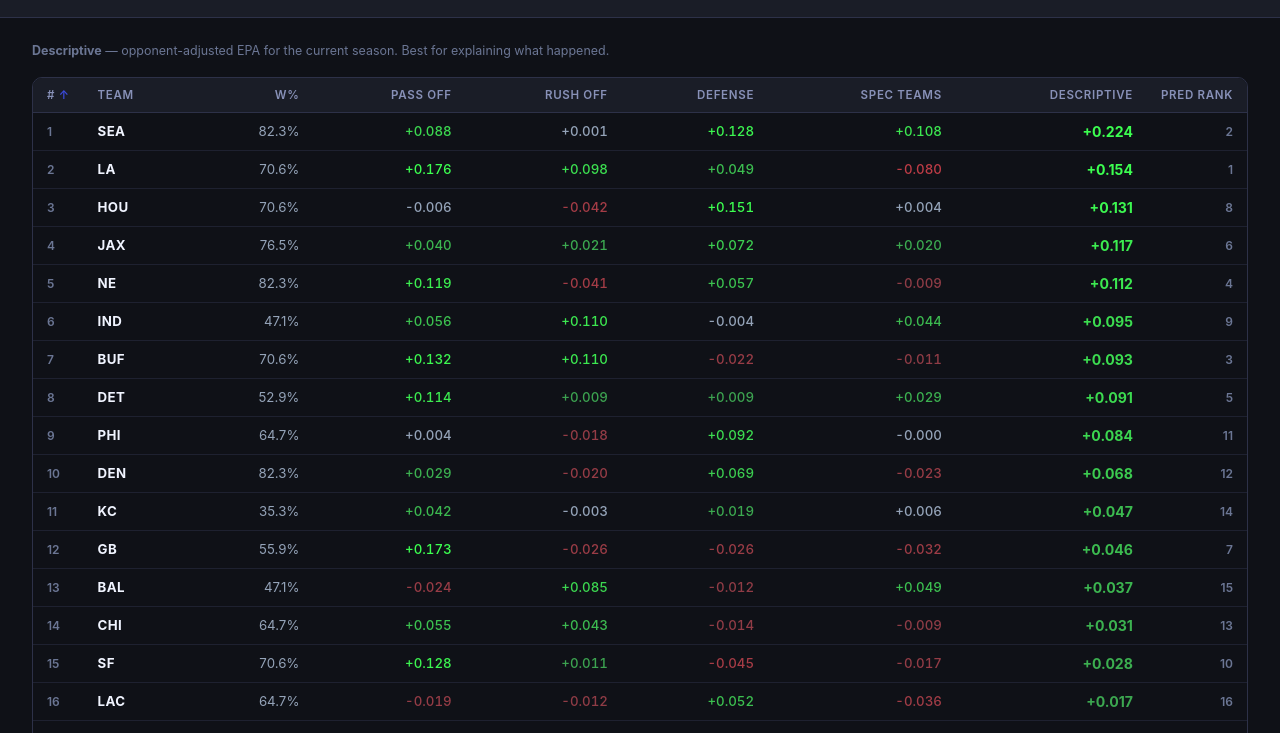
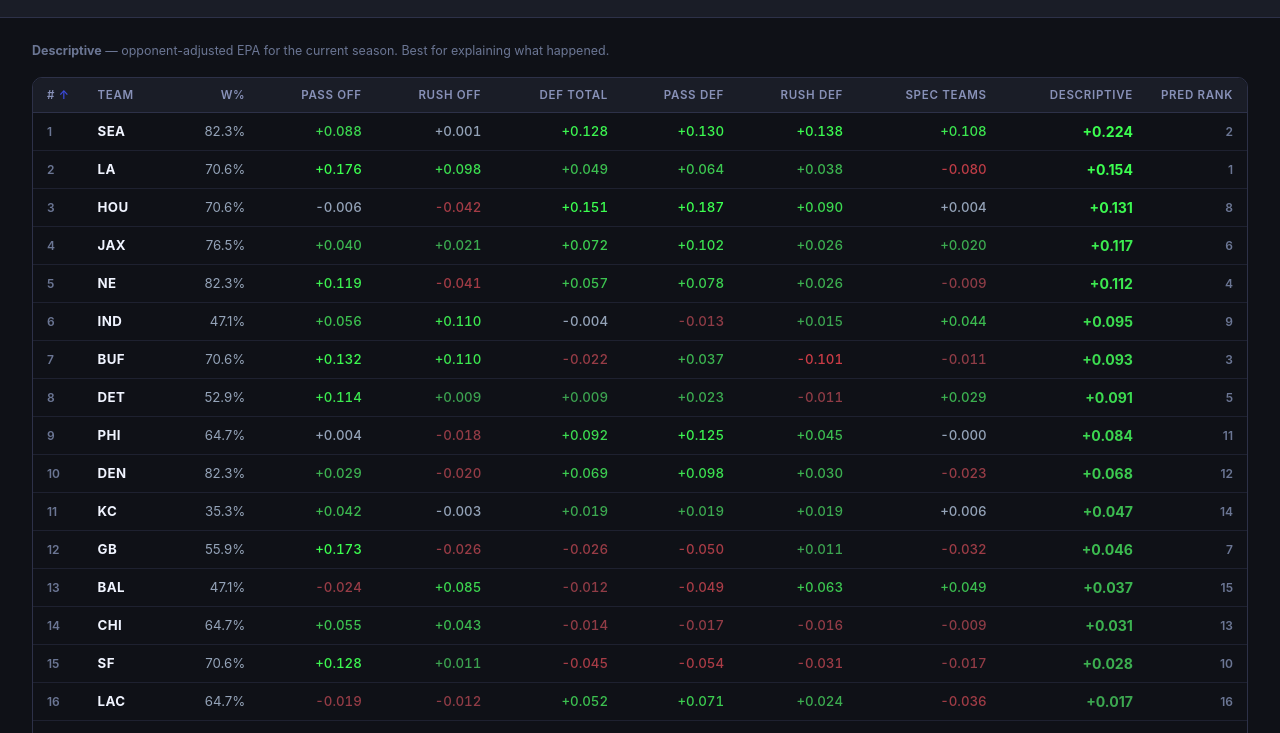
Before and after one commit to navinsharma79/football_ratings, a plain HTML site: page index.html in a window 1280 px wide. Shown: the part 67-800 px from the top of the page. Drawn offline with nearby package versions, Linux system fonts and the light colour scheme.

Commit message:
Add pass defense and rush defense columns to ratings table
Co-Authored-By: Claude Sonnet 4.6 <noreply@anthropic.com>

```diff
--- a/index.html
+++ b/index.html
@@ -266,7 +266,9 @@ const COLUMNS = [
   { key: 'win_pct',          label: 'W%',          fmt: v => (v * 100).toFixed(1) + '%', cls: 'win-cell', group: '' },
   { key: 'off_adj_pass',     label: 'Pass Off',    fmt: fmtEpa,                     cls: 'epa-cell',   group: 'off' },
   { key: 'off_adj_rush',     label: 'Rush Off',    fmt: fmtEpa,                     cls: 'epa-cell',   group: 'off' },
-  { key: 'def_adj_epa',      label: 'Defense',     fmt: fmtEpa,                     cls: 'epa-cell',   group: 'def' },
+  { key: 'def_adj_epa',      label: 'Def Total',   fmt: fmtEpa,                     cls: 'epa-cell',   group: 'def' },
+  { key: 'def_adj_pass',     label: 'Pass Def',    fmt: fmtEpa,                     cls: 'epa-cell',   group: 'def' },
+  { key: 'def_adj_rush',     label: 'Rush Def',    fmt: fmtEpa,                     cls: 'epa-cell',   group: 'def' },
   { key: 'st_adj_epa',       label: 'Spec Teams',  fmt: fmtEpa,                     cls: 'epa-cell',   group: 'st'  },
   { key: 'total',            label: 'Total',       fmt: fmtEpa,                     cls: 'total-cell', group: 'tot' },
   { key: 'rank_other',       label: 'Alt Rank',    fmt: v => v,                     cls: 'rank-cell',  group: '' },
@@ -339,7 +341,7 @@ function renderTable() {
     return `<tr>${COLUMNS.map(c => {
       let val = row[c.key];
       let style = '';
-      if (['off_adj_pass','off_adj_rush','def_adj_epa','st_adj_epa','total'].includes(c.key)) {
+      if (['off_adj_pass','off_adj_rush','def_adj_epa','def_adj_pass','def_adj_rush','st_adj_epa','total'].includes(c.key)) {
         style = epaColor(val);
       }
       return `<td class="${c.cls}" style="${style}">${c.fmt(val)}</td>`;
@@ -361,6 +363,8 @@ function loadSeason(season) {
         off_adj_pass: r.off_adj_pass,
         off_adj_rush: r.off_adj_rush,
         def_adj_epa:  r.def_adj_epa,
+        def_adj_pass: r.def_adj_pass,
+        def_adj_rush: r.def_adj_rush,
         st_adj_epa:   r.st_adj_epa,
         total:        mode === 'descriptive' ? r.total_descriptive : r.total_predictive,
         rank_other:   mode === 'descriptive' ? r.rank_predictive   : r.rank_descriptive,
```
